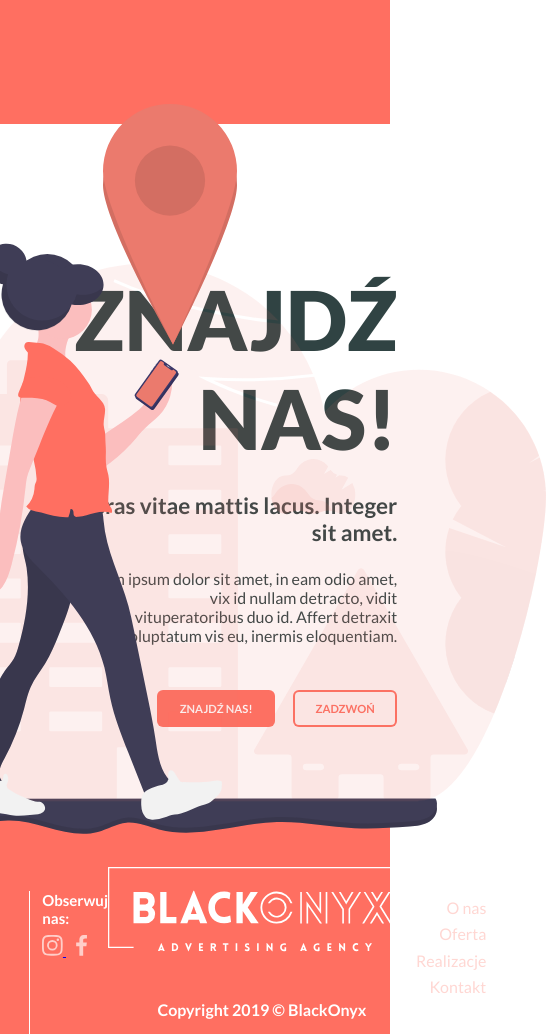
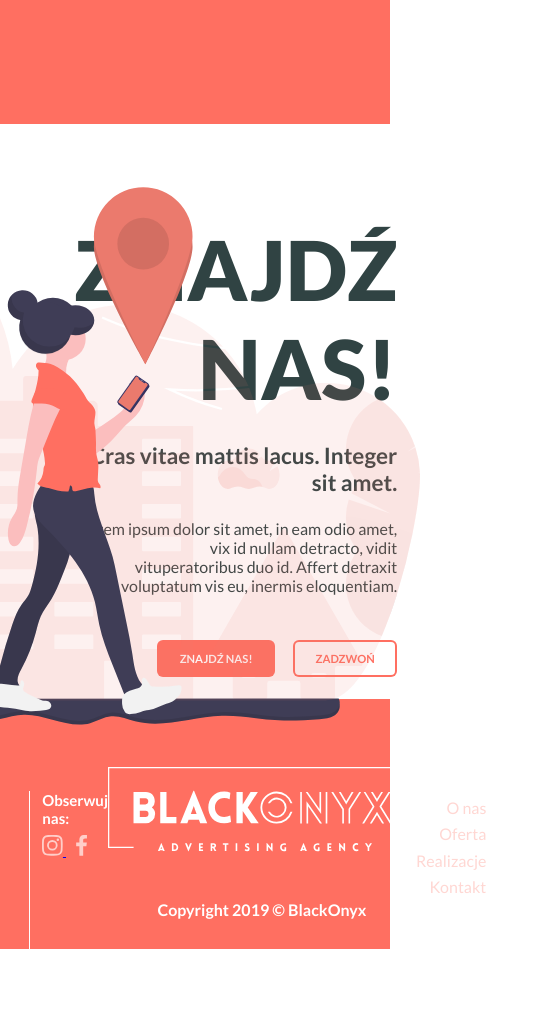
Before and after one commit to ptakpatryk/BlackOnyx, a website built with webpack: page src/index.html in a window 390 px wide. Shown: the part 1334-2368 px from the top of the page, 546 px wide, since content can reach past the window. After the commit the page ends 2283 px from the top, so only its background shows below. Built offline with nearby package versions, Linux system fonts and the light colour scheme.

Commit message:
footer svg queries tweaks

```diff
--- a/src/sass/images.scss
+++ b/src/sass/images.scss
@@ -6,7 +6,7 @@
 }
 
 .svg-contact {
-    min-width: 80%;
+    width: 100%;
     z-index: 1;
     position: absolute;
     left: -500px;
--- a/src/sass/queries.scss
+++ b/src/sass/queries.scss
@@ -33,6 +33,16 @@
         }
     }
 
+    .svg-contact {
+        width: 770px;
+        bottom: 128px;
+        left: -350px
+    }
+
+    .contact {
+        height: 500px;
+    }
+
 }
 
 // Foooter
```
